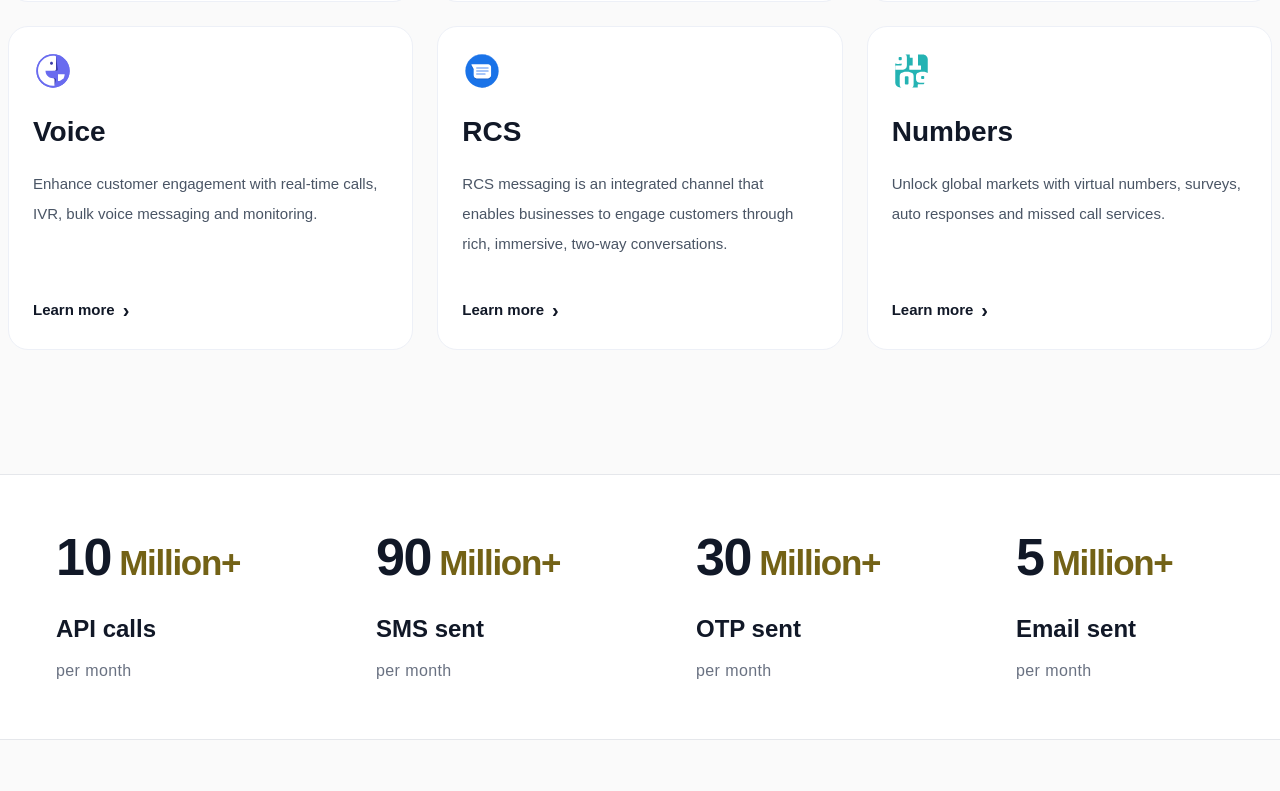
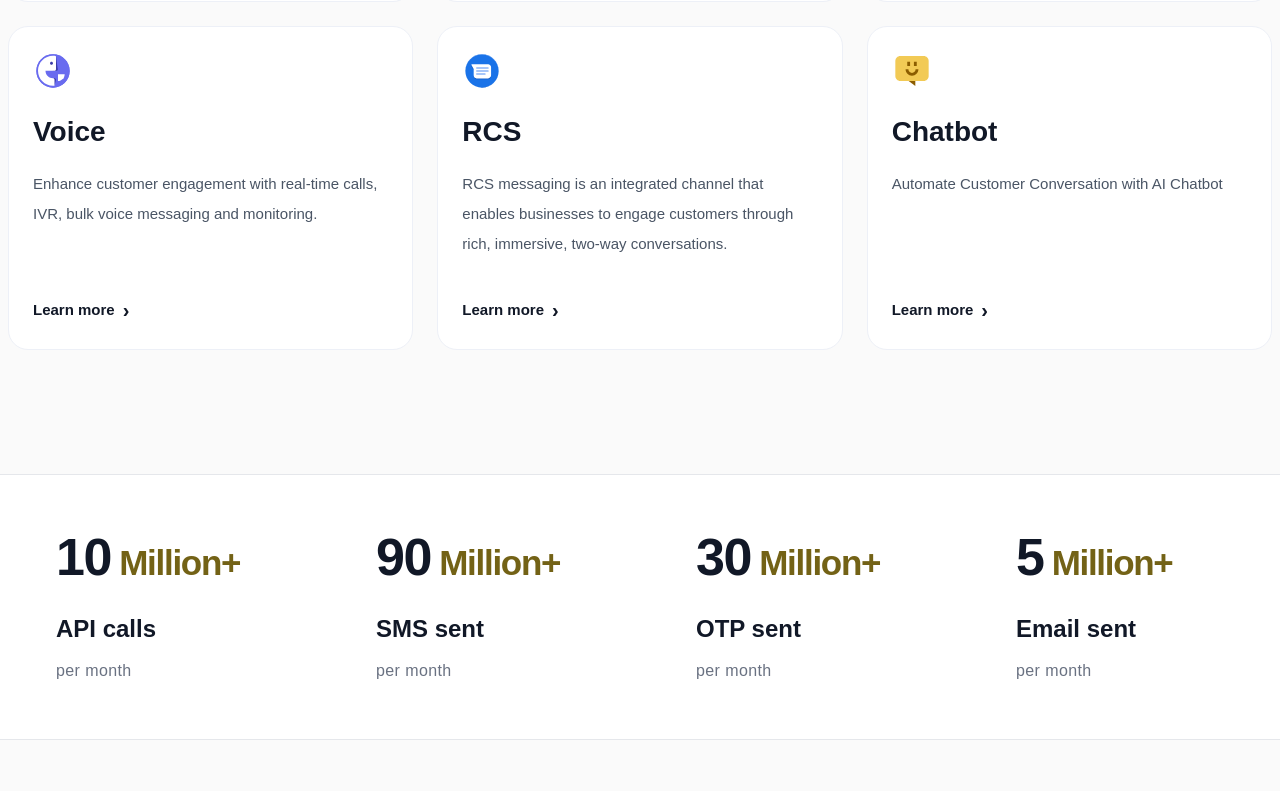
Before and after one commit to sahilshaikh00067/allsmssolution, a React (Vite) app: page / in a window 1280 px wide. Shown: the part 3149-3940 px from the top of the page. Built offline with nearby package versions, Linux system fonts and the light colour scheme.

Commit message:
Update backend campaign API

```diff
--- a/src/App.jsx
+++ b/src/App.jsx
@@ -15,7 +15,7 @@ import ScrollToTop from "./components/ScrollToTop";
 import Whatsapp from "./pages/Whatsapp";
 import Email from "./pages/Email";
 import Voice from "./pages/Voice";
-import Numbers from "./pages/Numbers";
+// import Numbers from "./pages/Numbers";
 import UrlShorter from "./pages/UrlShorter";
 import Knowlodge from "./pages/Knowlodge";
 import RCS from "./pages/RCS";
@@ -41,7 +41,7 @@ function App() {
         <Route path="/email" element={<Email />} />
         <Route path="/whatsapp" element={<Whatsapp />} />
         <Route path="/voice" element={<Voice />} />
-        <Route path="/numbers" element={<Numbers />} />
+        {/* <Route path="/numbers" element={<Numbers />} /> */}
         <Route path="/rcs" element={<RCS />} />
         <Route path="/chatbot" element={<Chatbot />} />
         {/* <Route path="/url-shortner" element={<UrlShorter />} /> */}
--- a/src/components/Footer.jsx
+++ b/src/components/Footer.jsx
@@ -57,11 +57,7 @@ const Footer = () => {
                                 OTP
                             </Link>
                             <Link to="/whatsapp" className="hover:text-white transition">
-                                WhatsApp Chatbot
-                            </Link>
-
-                            <Link to="/chatbot" className="hover:text-white transition">
-                                Chatbot
+                                WhatsApp Api
                             </Link>
 
                         </div>
@@ -98,8 +94,8 @@ const Footer = () => {
                                 Voice
                             </Link>
 
-                            <Link to="/numbers" className="hover:text-white transition">
-                                Numbers
+                            <Link to="/chatbot" className="hover:text-white transition">
+                                Chatbot
                             </Link>
 
                         </div>
@@ -118,20 +114,8 @@ const Footer = () => {
 
                         <div className="flex flex-col gap-3 text-[15px] text-[#d1d5db]">
 
-                            <Link to="/about" className="hover:text-white transition">
-                                About us
-                            </Link>
-
                             <Link to="/contact" className="hover:text-white transition">
                                 Contact Us
-                            </Link>
-
-                            <Link to="/contact" className="hover:text-white transition">
-                                Developers
-                            </Link>
-
-                            <Link to="/about" className="hover:text-white transition">
-                                All SMS Solution for startups
                             </Link>
 
                             <Link to="/about" className="hover:text-white transition">
--- a/src/pages/Channels.jsx
+++ b/src/pages/Channels.jsx
@@ -5,7 +5,7 @@ import sms from "../assets/Images/sms.svg";
 import email from "../assets/Images/email.svg";
 import whatsapp from "../assets/Images/whatsapp.svg";
 import voice from "../assets/Images/voice.svg";
-import numbers from "../assets/Images/numbers.svg";
+import helloicon from "../assets/Images/helloicon.svg";
 import rcsicon from "../assets/Images/rcsicon.svg";
 
 const Channels = () => {
@@ -42,10 +42,10 @@ const Channels = () => {
             link: "/rcs"
         },
         {
-            title: "Numbers",
-            image: numbers,
-            desc: "Unlock global markets with virtual numbers, surveys, auto responses and missed call services.",
-            link: "/numbers"
+            title: "Chatbot",
+            image: helloicon,
+            desc: "Automate Customer Conversation with AI Chatbot",
+            link: "/chatbot"
         }
     ];
 
```
